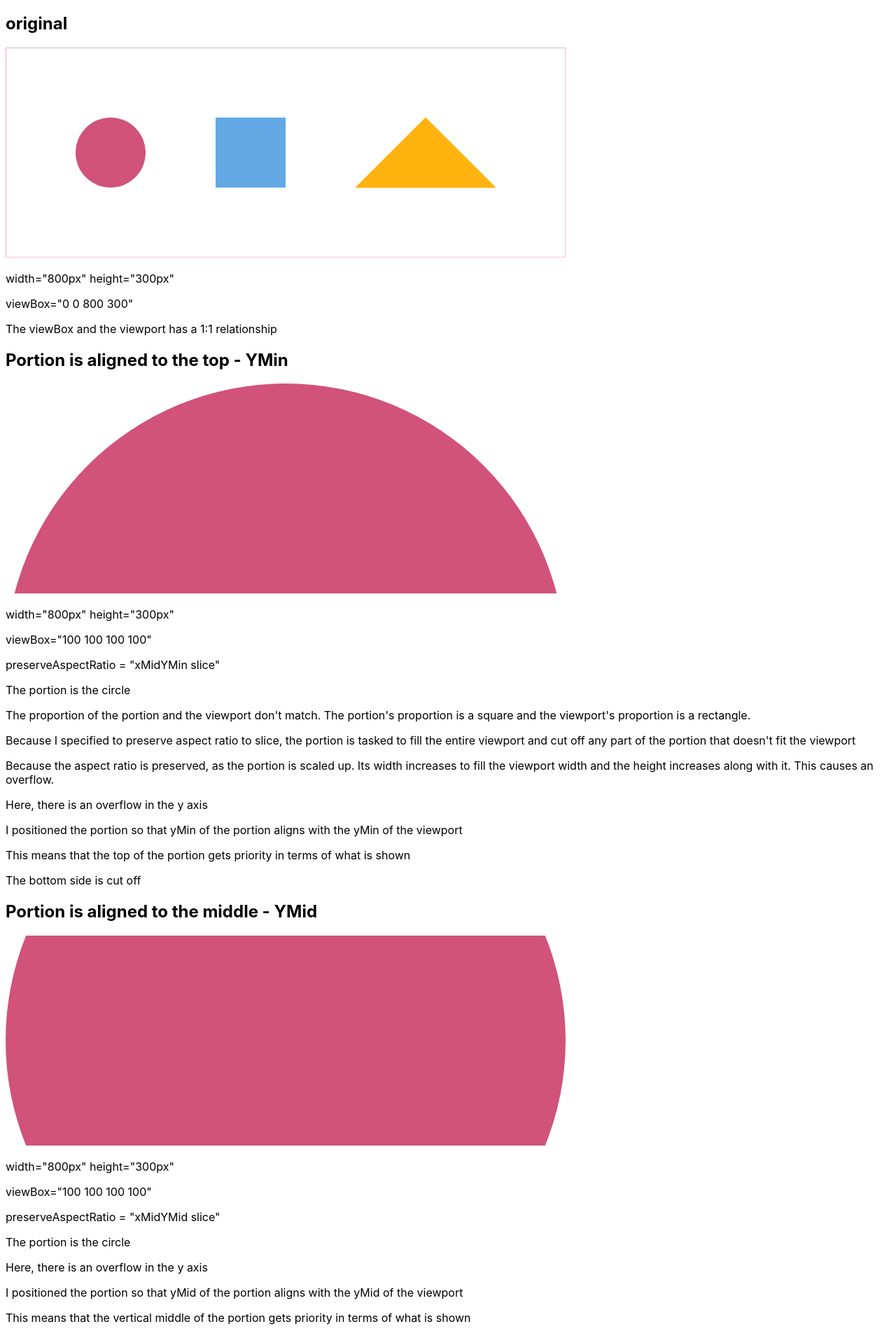
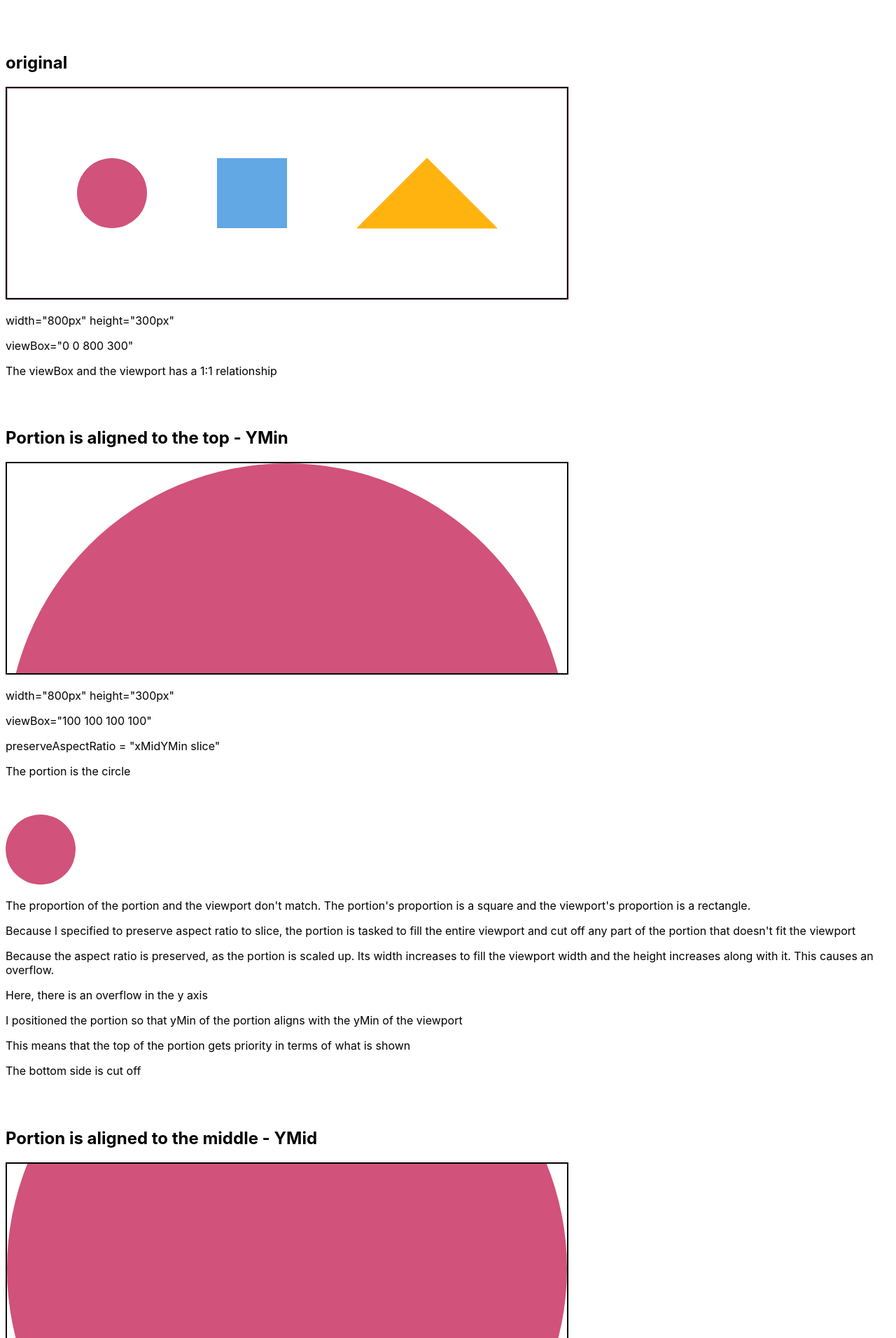
Before and after one commit to juliennecodes/explore-svg, a React (Create React App) app: page / in a window 1280 px wide. Shown: the part 3088-5000 px from the top of the page at 70% size. Built offline with nearby package versions, Linux system fonts and the light colour scheme.

Commit message:
added portion image

```diff
--- /dev/null
+++ b/src/second-experiments/DifferentAspectRatio.css
@@ -0,0 +1,11 @@
+.example > svg {
+  border: 2px solid black;
+}
+
+.different-aspect-ratio div {
+  padding-top: 36px;
+}
+
+.portion {
+  border: none!important;
+}
--- a/src/second-experiments/DifferentAspectRatio.js
+++ b/src/second-experiments/DifferentAspectRatio.js
@@ -1,11 +1,15 @@
+import "./DifferentAspectRatio.css";
+
 export function DifferentAspectRatio() {
   return (
     <div className="different-aspect-ratio">
       <h2>Different Aspect Ratio</h2>
       <OriginalCopy />
+
       <PortionAlignedTop />
       <PortionAlignedVerticalMiddle />
       <PortionAlignedBottom />
+
       <PortionAlignedLeft />
       <PortionAlignedHorizontalMiddle />
       <PortionAlignedRight />
@@ -43,9 +47,29 @@ function Shapes() {
   );
 }
 
+function CirclePortion() {
+  return (
+    <div className="portion">
+      <svg width="100px" height="100px" viewBox="100 100 100 100">
+        <Shapes />
+      </svg>
+    </div>
+  );
+}
+
+function ShapesPortion() {
+  return (
+    <div className="portion">
+      <svg width="600px" height="100px" viewBox="100 100 600 100">
+        <Shapes />
+      </svg>
+    </div>
+  );
+}
+
 function OriginalCopy() {
   return (
-      <div>
+    <div className="example">
       <h2>original</h2>
       <svg width="800px" height="300px" viewBox="0 0 800 300">
         <Shapes />
@@ -59,7 +83,7 @@ function OriginalCopy() {
 
 function PortionAlignedTop() {
   return (
-    <div>
+    <div className="example">
       <h2>Portion is aligned to the top - YMin</h2>
       <svg
         width="800px"
@@ -73,6 +97,7 @@ function PortionAlignedTop() {
       <p>viewBox="100 100 100 100"</p>
       <p>preserveAspectRatio = "xMidYMin slice"</p>
       <p>The portion is the circle</p>
+      <CirclePortion />
       <p>
         The proportion of the portion and the viewport don't match. The
         portion's proportion is a square and the viewport's proportion is a
@@ -94,8 +119,8 @@ function PortionAlignedTop() {
         yMin of the viewport
       </p>
       <p>
-        This means that the top of the portion gets priority in
-        terms of what is shown
+        This means that the top of the portion gets priority in terms of what is
+        shown
       </p>
       <p>The bottom side is cut off</p>
     </div>
@@ -104,7 +129,7 @@ function PortionAlignedTop() {
 
 function PortionAlignedVerticalMiddle() {
   return (
-    <div>
+    <div className="example">
       <h2>Portion is aligned to the middle - YMid</h2>
       <svg
         width="800px"
@@ -118,6 +143,7 @@ function PortionAlignedVerticalMiddle() {
       <p>viewBox="100 100 100 100"</p>
       <p>preserveAspectRatio = "xMidYMid slice"</p>
       <p>The portion is the circle</p>
+      <CirclePortion />
       <p>Here, there is an overflow in the y axis</p>
       <p>
         I positioned the portion so that yMid of the portion aligns with the
@@ -134,7 +160,7 @@ function PortionAlignedVerticalMiddle() {
 
 function PortionAlignedBottom() {
   return (
-    <div>
+    <div className="example">
       <h2>Portion is aligned to the bottom - YMax</h2>
       <svg
         width="800px"
@@ -148,6 +174,7 @@ function PortionAlignedBottom() {
       <p>viewBox="100 100 100 100"</p>
       <p>preserveAspectRatio = "xMidYMax slice"</p>
       <p>The portion is the circle</p>
+      <CirclePortion />
       <p>Here, there is an overflow in the y axis</p>
       <p>
         I positioned the portion so that yMax of the portion aligns with the
@@ -164,7 +191,7 @@ function PortionAlignedBottom() {
 
 function PortionAlignedLeft() {
   return (
-    <div>
+    <div className="example">
       <h2>Portion is aligned to the left side - xMin</h2>
       <svg
         width="800px"
@@ -178,6 +205,7 @@ function PortionAlignedLeft() {
       <p>viewBox="100 100 600 100"</p>
       <p>preserveAspectRatio = "xMinYMin slice"</p>
       <p>The portion is the three shapes</p>
+      <ShapesPortion />
       <p>Here, there is an overflow in the x axis</p>
       <p>
         I positioned the portion so that xMin of the portion aligns with the
@@ -193,7 +221,7 @@ function PortionAlignedLeft() {
 
 function PortionAlignedHorizontalMiddle() {
   return (
-    <div>
+    <div className="example">
       <h2>Portion is aligned to the middle - xMid</h2>
       <svg
         width="800px"
@@ -207,6 +235,7 @@ function PortionAlignedHorizontalMiddle() {
       <p>viewBox="100 100 600 100"</p>
       <p>preserveAspectRatio = "xMidYMin slice"</p>
       <p>The portion is the three shapes</p>
+      <ShapesPortion />
       <p>Here, there is an overflow in the x axis</p>
       <p>
         I positioned the portion so that xMid of the portion aligns with the
@@ -223,7 +252,7 @@ function PortionAlignedHorizontalMiddle() {
 
 function PortionAlignedRight() {
   return (
-    <div>
+    <div className="example">
       <h2>Portion is aligned to the right - xMax</h2>
       <svg
         width="800px"
@@ -237,6 +266,7 @@ function PortionAlignedRight() {
       <p>viewBox="100 100 600 100"</p>
       <p>preserveAspectRatio = "xMaxYMin slice"</p>
       <p>The portion is the three shapes</p>
+      <ShapesPortion />
       <p>Here, there is an overflow in the x axis</p>
       <p>
         I positioned the portion so that xMax of the portion aligns with the
```
Lines whose indentation alone changed are shown as unchanged.
